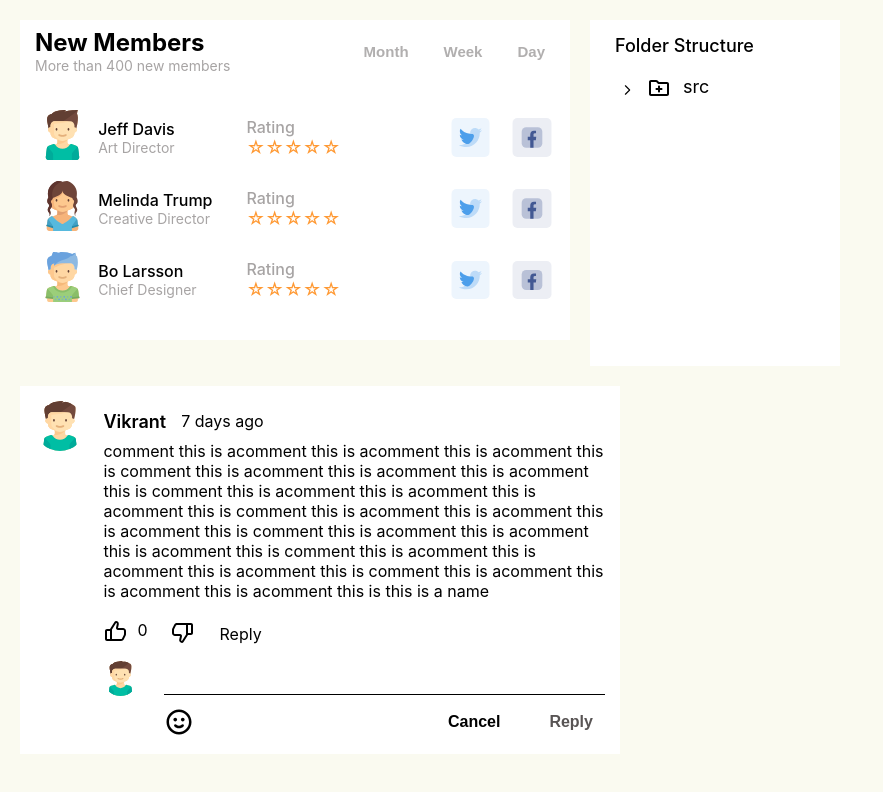
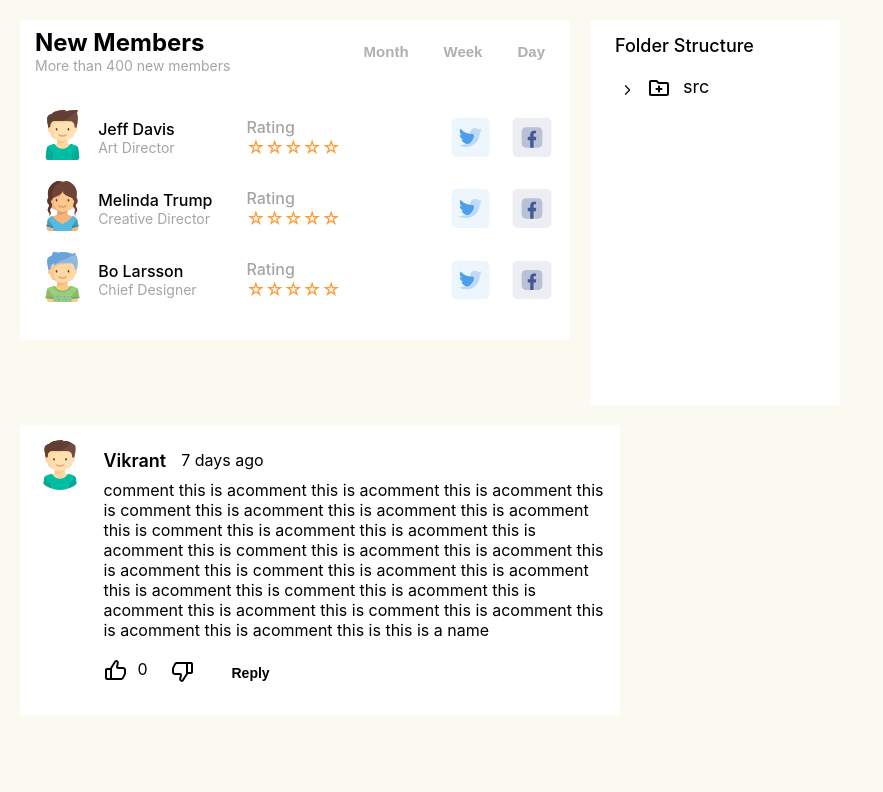
Before and after one commit to vikrantaroraa/custom-components, a React (Create React App) app: page / in a window 1280 px wide. Shown: the top 792 px of the page, without its empty margins (0-883 px from the left). Built offline with nearby package versions, Linux system fonts and the light colour scheme.

Commit message:
feat: improved reply section

```diff
--- a/src/components/Comment/index.module.css
+++ b/src/components/Comment/index.module.css
@@ -72,6 +72,21 @@
 }
 
 .reply-button {
+  background-color: transparent;
+  border: none;
+  outline: none;
+  font-size: 14px;
+  font-weight: 550;
+  cursor: pointer;
+  padding: 8px 12px;
+  border-radius: 16px;
+}
+
+.reply-button:hover {
+  background-color: rgba(0, 0, 0, 0.1);
+}
+
+.dislike {
   cursor: pointer;
 }
 
@@ -85,7 +100,7 @@
 }
 
 .reply-avatar {
-  width: 12%;
+  width: 10%;
   /* background-color: lightgray; */
 }
 
@@ -98,7 +113,7 @@
 }
 
 .input-and-buttons-container {
-  width: 88%;
+  width: 90%;
   display: flex;
   flex-direction: column;
   /* background-color: lightpink; */
@@ -113,8 +128,9 @@
 .input-container input {
   width: 100%;
   height: 100%;
-  padding-top: 15px;
-  font-size: 16px;
+  padding-top: 12px;
+  padding-bottom: 5px;
+  font-size: 14px;
   border: none;
   border-bottom: 1px solid black;
   outline: none;
--- a/src/components/Comment/index.tsx
+++ b/src/components/Comment/index.tsx
@@ -8,6 +8,7 @@ import userIcon from "../../assets/Comment/boy.svg";
 // className={styles[""]}
 function Comment() {
   const [likeCount, setLikeCount] = useState(0);
+  const [isReplySectionVisible, setIsReplySectionVisible] = useState(false);
 
   const incrementLikes = () => {
     setLikeCount((prevCount) => prevCount + 1);
@@ -50,8 +51,14 @@ function Comment() {
           <div className={styles["dislike"]}>
             <img src={dislikeIcon} alt="dislike-icon" />
           </div>
-          <div className={styles["reply-button"]}>Reply</div>
+          <button
+            className={styles["reply-button"]}
+            onClick={() => setIsReplySectionVisible(true)}
+          >
+            Reply
+          </button>
         </div>
+        {isReplySectionVisible && (
           <div className={styles["reply-section"]}>
             <div className={styles["reply-avatar"]}>
               <div className={styles["reply-image-container"]}>
@@ -60,19 +67,25 @@ function Comment() {
             </div>
             <div className={styles["input-and-buttons-container"]}>
               <div className={styles["input-container"]}>
-              <input type="text" />
+                <input type="text" placeholder="Add reply here..." />
               </div>
               <div className={styles["emoji-and-buttons-container"]}>
                 <div className={styles["emoji-container"]}>
                   <img src={emojiIcon} alt="emoji-icon" />
                 </div>
                 <div className={styles["reply-and-cancel-buttons-container"]}>
-                <button className={styles["post-reply-button"]}>Cancel</button>
+                  <button
+                    className={styles["post-reply-button"]}
+                    onClick={() => setIsReplySectionVisible(false)}
+                  >
+                    Cancel
+                  </button>
                   <button className={styles["cancel-button"]}>Reply</button>
                 </div>
               </div>
             </div>
           </div>
+        )}
       </div>
     </div>
   );
```
Lines whose indentation alone changed are shown as unchanged.
